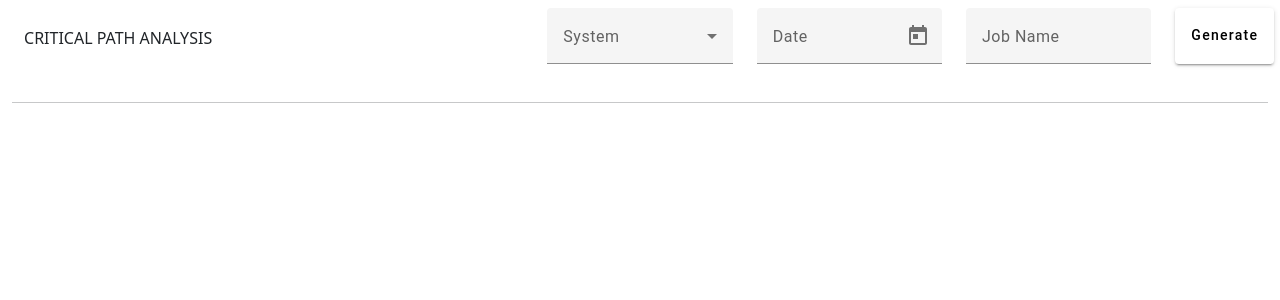
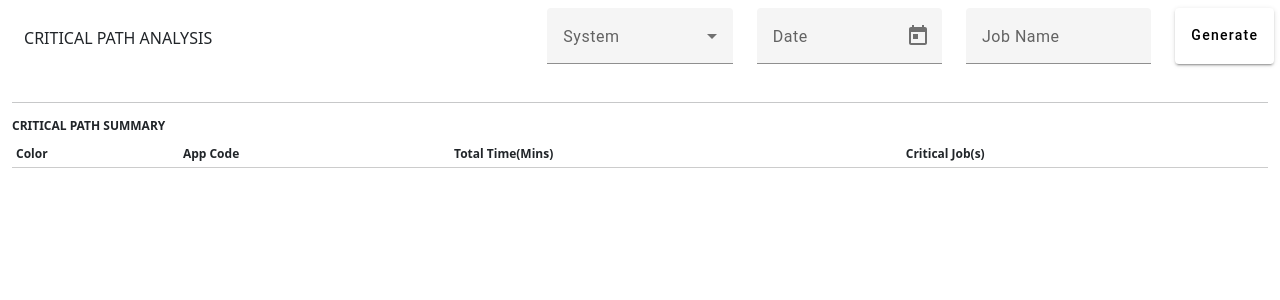
Before and after one commit to saratkumar/cpa, an Angular app: page /critical-path in a window 1280 px wide. Shown: the top 300 px of the page. Built offline with nearby package versions, Linux system fonts and the light colour scheme.

Commit message:
Update cpa.component.html

```diff
--- a/src/app/cpa/cpa.component.html
+++ b/src/app/cpa/cpa.component.html
@@ -42,7 +42,71 @@
             </div>
         </div>
         <hr width="100%">
-        <app-cpa-chart *ngIf="showChart"></app-cpa-chart>
+        <h4 style="font-size: 12px; font-weight: bold; text-align: left;">CRITICAL PATH SUMMARY</h4>
+        <table style="width: 100%; border-collapse: collapse; margin-top: 5px; font-size: 12px">
+            <thead>
+                <tr>
+                    <th style="text-align: left; padding: 4px; border-bottom: 1px solid #ccc;">Color</th>
+                    <th style="text-align: left; padding: 4px; border-bottom: 1px solid #ccc;">App Code</th>
+                    <th style="text-align: left; padding: 4px; border-bottom: 1px solid #ccc;">Total Time(Mins)</th>
+                    <th style="text-align: left; padding: 4px; border-bottom: 1px solid #ccc;">Critical Job(s)</th>
+
+                </tr>
+            </thead>
+            <tr *ngFor="let item of legendData">
+                <td style="padding: 10px;">
+                    <div style="width: 12px; height: 12px;" [ngStyle]="{'background-color': item.color}"></div>
+                </td>
+                <td style="padding: 10px;">{{item.label}}</td>
+                <td style="padding: 10px;">{{item.total}}</td>
+                <td style="padding: 10px;">{{item.jobs?.join(",")}}</td>
+            </tr>
+
+            <tbody>
+                <!-- for (item of legendData) {
+                    <tr>
+                        <td style="padding: 4px;">
+                            <div style="width: 12px; height: 12px; background-color:red"></div>
+                        </td>
+                        <td style="padding: 4px;">{{item.label}}</td>
+                        <td style="padding: 4px;">{{item.total}}</td>
+                        <td style="padding: 4px;">{{item.jobs?.join(",")}}</td>
+                    </tr>
+                  } -->
+
+
+            </tbody>
+        </table>
+
+        <!-- <div style="font-family: Arial, sans-serif; font-size: 10px;">
+            <h4 style="margin: 0; font-size: 12px; font-weight: bold; text-align: left;">CRITICAL PATH SUMMARY</h4>
+            <table style="width: 100%; border-collapse: collapse; margin-top: 5px;">
+                <thead>
+                    <tr>
+                        <th style="text-align: left; padding: 4px; border-bottom: 1px solid #ccc;">Color</th>
+                        <th style="text-align: left; padding: 4px; border-bottom: 1px solid #ccc;">App Code</th>
+                        <th style="text-align: left; padding: 4px; border-bottom: 1px solid #ccc;">Total Time(Mins)</th>
+                        <th style="text-align: left; padding: 4px; border-bottom: 1px solid #ccc;">Job(s)</th>
+
+                    </tr>
+                </thead>
+                <tbody>
+                    for (item of legendData) {
+                        <tr>
+                            <td style="padding: 4px;">
+                                <div style="width: 12px; height: 12px; background-color:red"></div>
+                            </td>
+                            <td style="padding: 4px;">{{item.label}}</td>
+                            <td style="padding: 4px;">{{item.total}}</td>
+                            <td style="padding: 4px;">{{item.jobs?.join(",")}}</td>
+                        </tr>
+                      }
+
+
+                </tbody>
+            </table>
+        </div> -->
+        <app-cpa-chart *ngIf="showChart" (onGenerate)="onAfterProcessingCriticalPath()"></app-cpa-chart>
 
     </div>
 </div>
```
